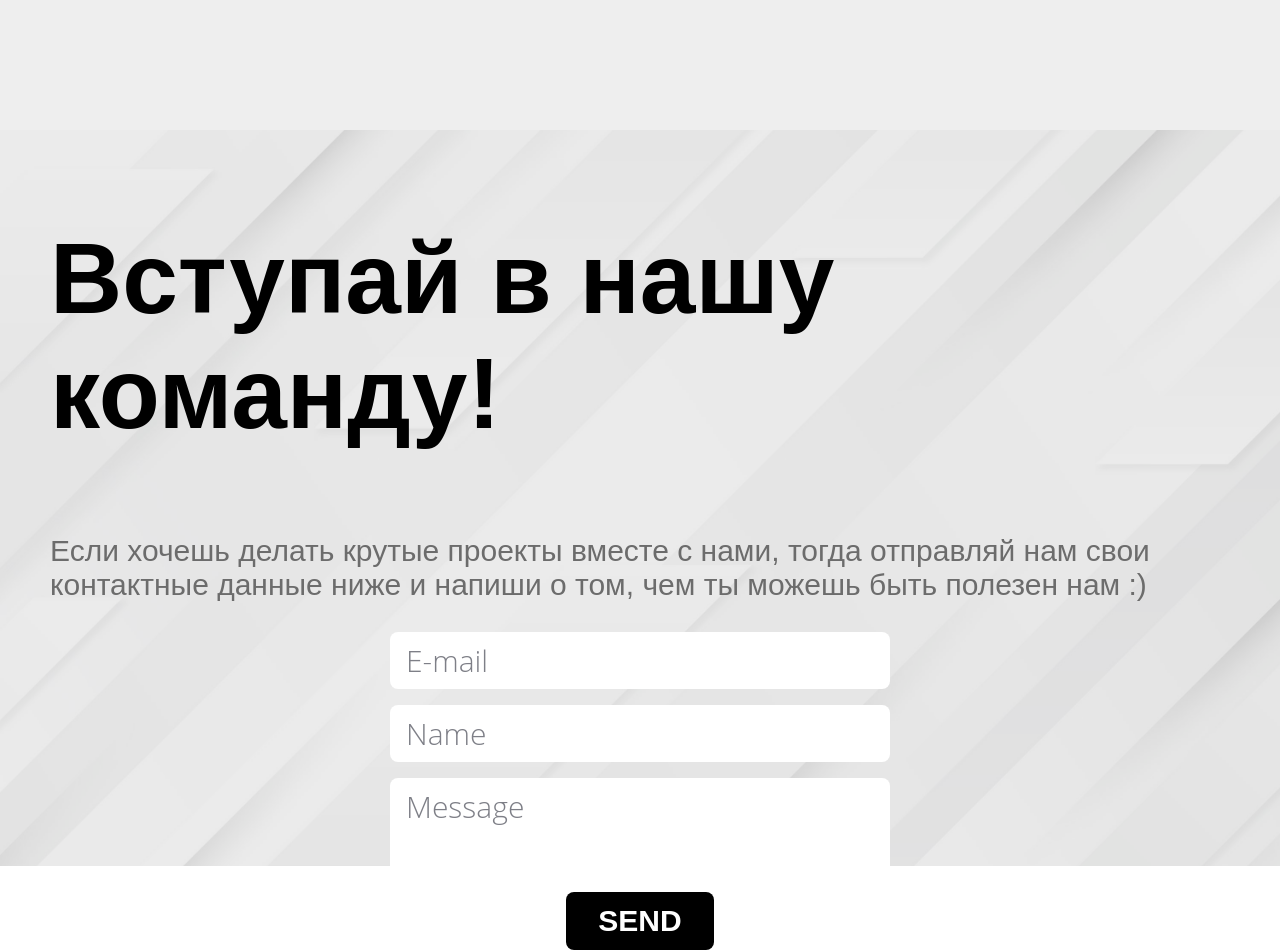
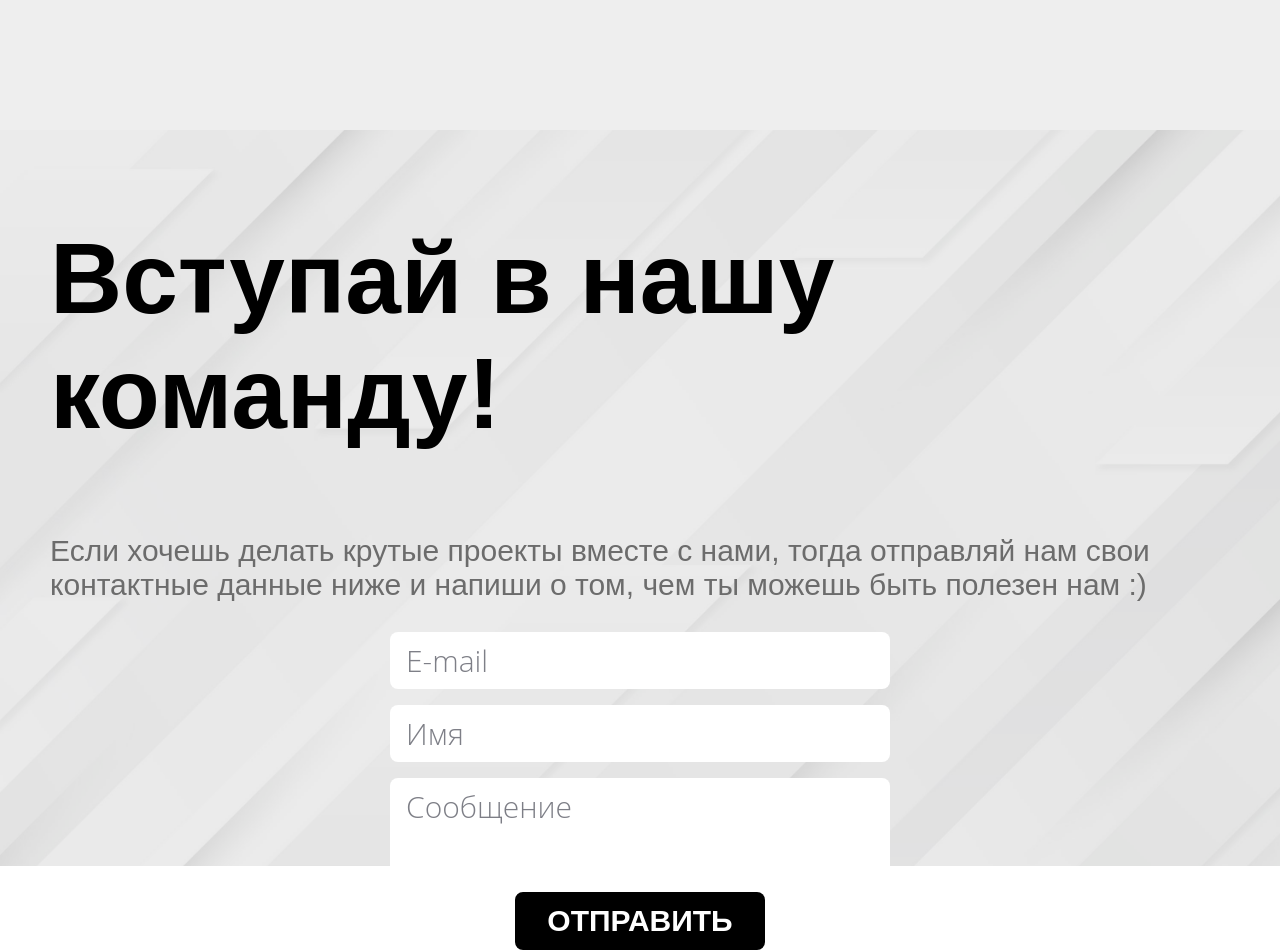
Before and after one commit to danax7/danax7.github.io, a plain HTML site: page ITSC_index_laptop.html in a window 1280 px wide. Shown: the part 5080-6030 px from the top of the page. Drawn offline with Linux system fonts and the light colour scheme.

Commit message:
Отправка формы на сервер

```diff
--- a/ITSC_index_laptop.html
+++ b/ITSC_index_laptop.html
@@ -193,19 +193,24 @@
     </div>
     <!--Основной контейнер-->
 </section>
+
 <!-- http://45.141.78.192:8000/email-sendler -->
-<article class="article article_bluebg article_second" id="How to join us">
+
+<article class="article article_bluebg article_second" id="How to join us" enctype="application/json">
     <h2 class="black">Вступай в нашу команду!</h2>
     <p class="white">Если хочешь делать крутые проекты вместе с нами, тогда отправляй нам свои контактные данные ниже и напиши о том, чем ты можешь быть полезен нам :) </p>
-    <form action="http://45.141.78.192:8000/email-sendler" class="form" method="post">
+    <!--  -->
+    <div class="FORM">
+    <form action="http://45.141.78.192:8000/mail-service/send" class="form" method="post">
+      <input type="text" class="form_input" placeholder="E-mail" name="email">
 
-      <input type="email" class="form_input" placeholder="E-mail" name="Email">
+      <input type="text" class="form_input" placeholder="Имя" name="name">
 
-      <input type="text" class="form_input" placeholder="Name" name="Name">
-
-      <textarea class="form_textarea" placeholder="Message" name="Message"></textarea>
-      <input type="submit" class="form_button" value="Send">
+      <textarea class="form_textarea" placeholder="Сообщение" name="message"></textarea>
+      <input type="submit" class="form_button" value="Отправить">
     </form>
+    </div>
+    <!--  -->
 </article>
 
 
```
